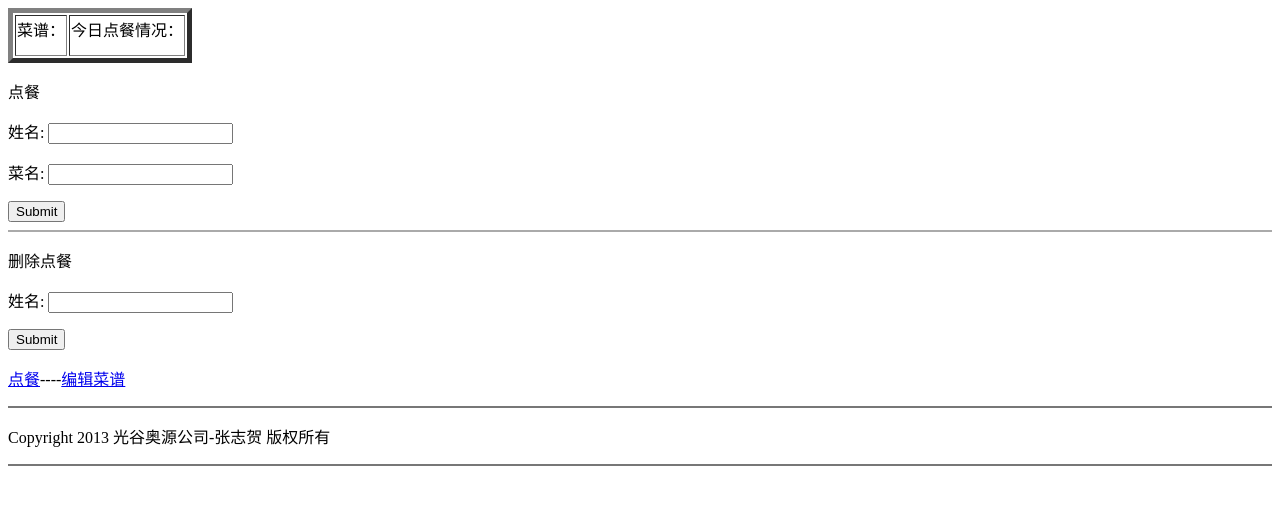
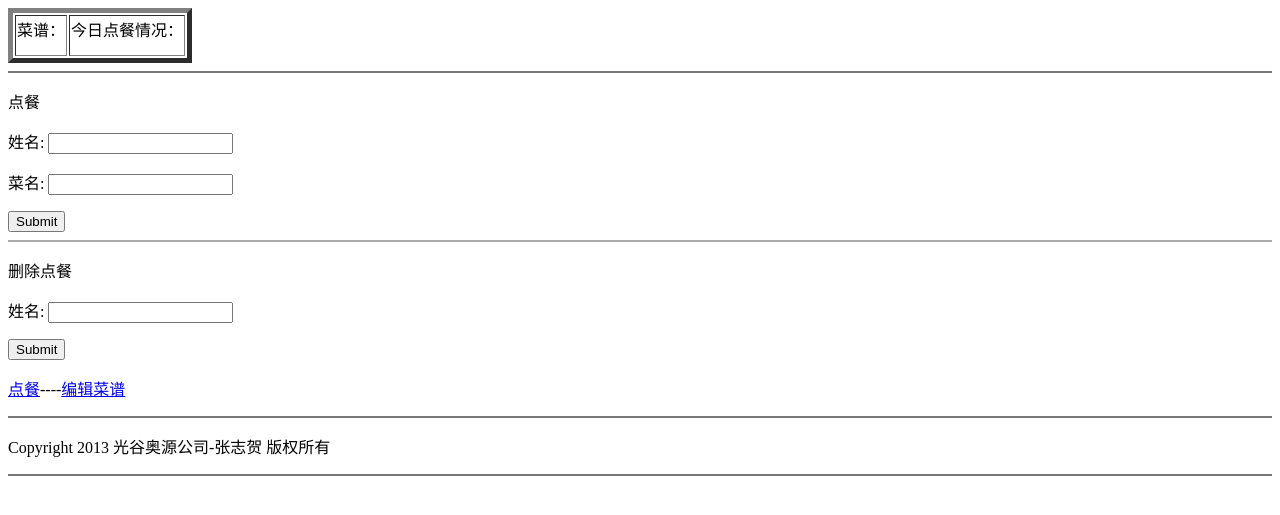
Before and after one commit to jack-zh/order, a Python web app: template templates/index.html in a window 1280 px wide. Shown: the part 68-583 px from the top of the page. Run offline with Jinja, Linux system fonts and the light colour scheme; the template is opened without the code that fills it, so the values that code supplies are empty.

Commit message:
edit html

```diff
--- a/templates/index.html
+++ b/templates/index.html
@@ -24,6 +24,8 @@
 </tr>
 </table>
 
+<hr color=#777777 >
+
 <form action="/" method="post">
     <p>点餐</p>
     <p>姓名: <input type="text" name="name" /></p>
```
